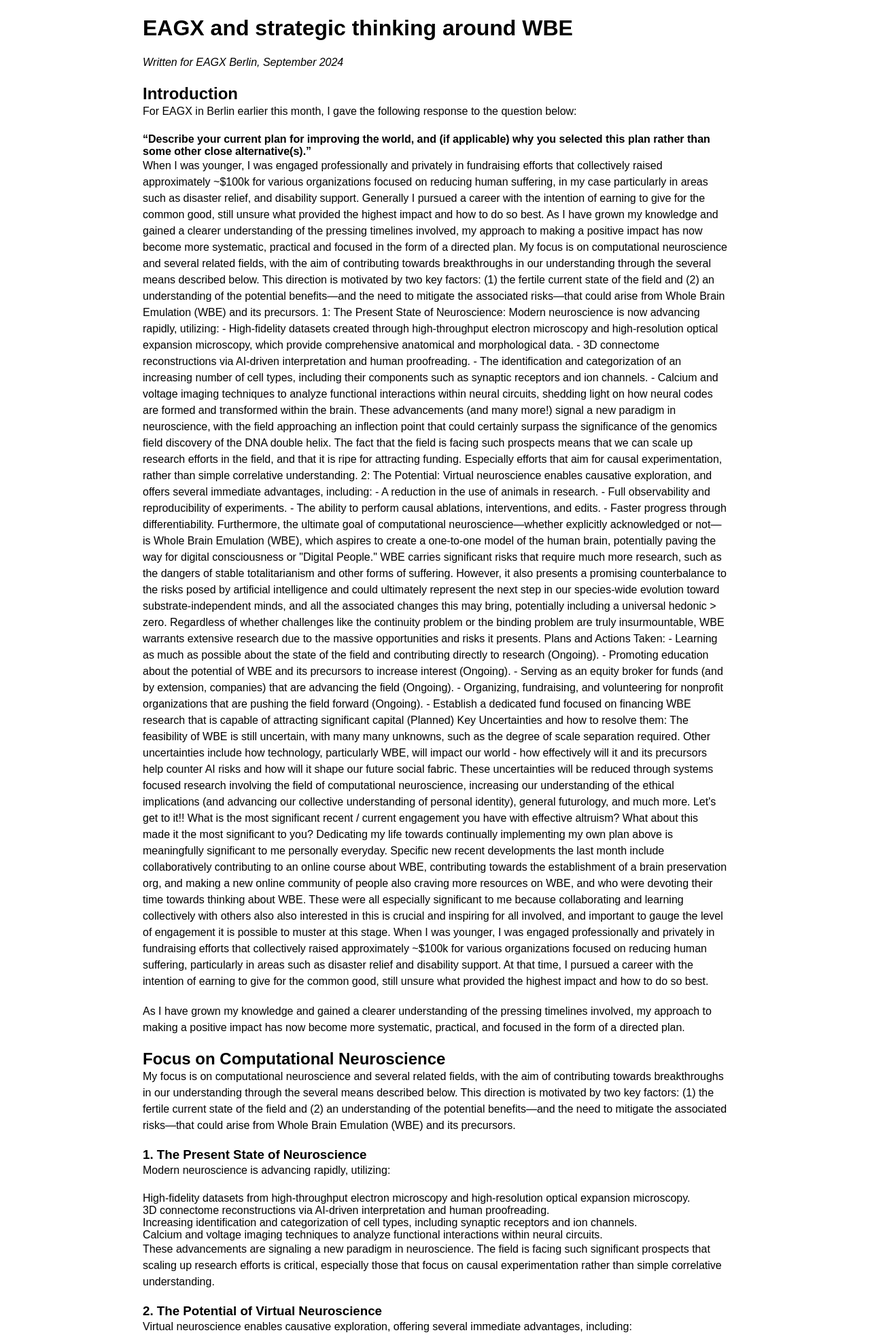
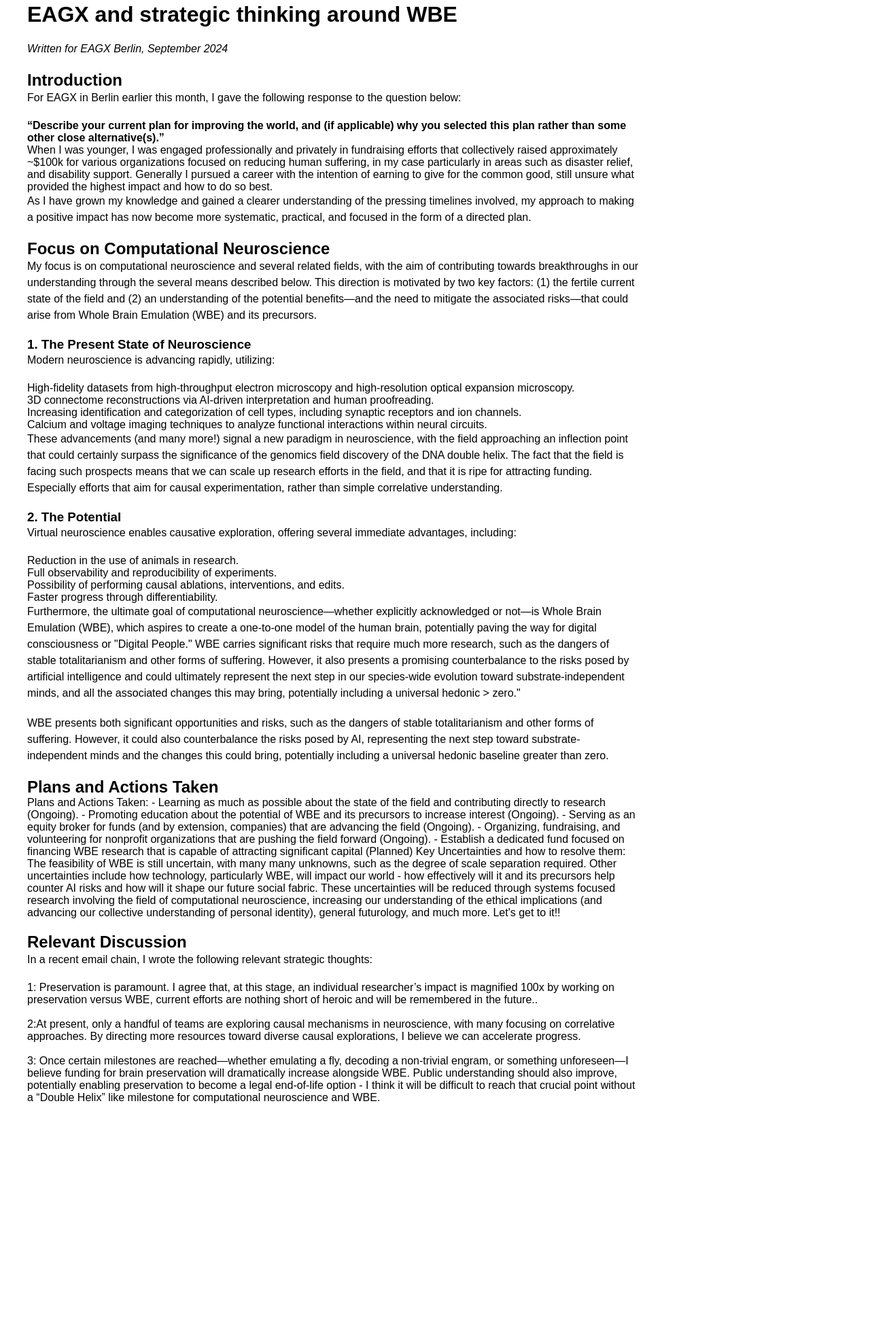
Before and after one commit to calarsenc/calarsenc.github.io, a plain HTML site: page fullwriting1.html in a window 1280 px wide. Shown: the part 17-1984 px from the top of the page at 68% size. After the commit the page ends 1661 px from the top, so only its background shows below. Drawn offline with Linux system fonts and the light colour scheme.

Commit message:
Multiple changes, formatting
Fullwriting, and css revert

```diff
--- a/fullwriting1.html
+++ b/fullwriting1.html
@@ -21,78 +21,9 @@
                 <strong>“Describe your current plan for improving the world, and (if applicable) why you selected this plan rather than some other close alternative(s).”</strong>
             </blockquote>
 
-            <p>
-
-
-When I was younger, I was engaged professionally and privately in fundraising efforts that collectively raised approximately ~$100k for various organizations focused on reducing human suffering, in
-my case particularly in areas such as disaster relief, and disability support. Generally I pursued a career with the intention of earning to give for the common good, still unsure what provided the
-highest impact and how to do so best.
-
-As I have grown my knowledge and gained a clearer understanding of the pressing timelines involved, my approach to making a positive impact has now become more systematic, practical and focused in
-the form of a directed plan.
-
-My focus is on computational neuroscience and several related fields, with the aim of contributing towards breakthroughs in our understanding through the several means described below.
-
-This direction is motivated by two key factors: (1) the fertile current state of the field and (2) an understanding of the potential benefits—and the need to mitigate the associated risks—that could
-arise from Whole Brain Emulation (WBE) and its precursors.
-
-1: The Present State of Neuroscience:
-Modern neuroscience is now advancing rapidly, utilizing:
-
-- High-fidelity datasets created through high-throughput electron microscopy and high-resolution optical expansion microscopy, which provide comprehensive anatomical and morphological data.
-- 3D connectome reconstructions via AI-driven interpretation and human proofreading.
-- The identification and categorization of an increasing number of cell types, including their components such as synaptic receptors and ion channels.
-- Calcium and voltage imaging techniques to analyze functional interactions within neural circuits, shedding light on how neural codes are formed and transformed within the brain.
-
-These advancements (and many more!) signal a new paradigm in neuroscience, with the field approaching an inflection point that could certainly surpass the significance of the genomics field
-discovery of the DNA double helix. The fact that the field is facing such prospects means that we can scale up research efforts in the field, and that it is ripe for attracting funding. Especially
-efforts that aim for causal experimentation, rather than simple correlative understanding.
-
-2: The Potential:
-
-Virtual neuroscience enables causative exploration, and offers several immediate advantages, including:
-
-- A reduction in the use of animals in research.
-- Full observability and reproducibility of experiments.
-- The ability to perform causal ablations, interventions, and edits.
-- Faster progress through differentiability.
-
-Furthermore, the ultimate goal of computational neuroscience—whether explicitly acknowledged or not—is Whole Brain Emulation (WBE), which aspires to create a one-to-one model of the human brain,
-potentially paving the way for digital consciousness or "Digital People."
-
-WBE carries significant risks that require much more research, such as the dangers of stable totalitarianism and other forms of suffering. However, it also presents a promising counterbalance to the
-risks posed by artificial intelligence and could ultimately represent the next step in our species-wide evolution toward substrate-independent minds, and all the associated changes this may bring,
-potentially including a universal hedonic > zero.
-
-Regardless of whether challenges like the continuity problem or the binding problem are truly insurmountable, WBE warrants extensive research due to the massive opportunities and risks it presents.
-
-Plans and Actions Taken:
-
-- Learning as much as possible about the state of the field and contributing directly to research (Ongoing).
-- Promoting education about the potential of WBE and its precursors to increase interest (Ongoing).
-- Serving as an equity broker for funds (and by extension, companies) that are advancing the field (Ongoing).
-- Organizing, fundraising, and volunteering for nonprofit organizations that are pushing the field forward (Ongoing).
-- Establish a dedicated fund focused on financing WBE research that is capable of attracting significant capital (Planned)
-
-Key Uncertainties and how to resolve them:
-
-The feasibility of WBE is still uncertain, with many many unknowns, such as the degree of scale separation required. Other uncertainties include how technology, particularly WBE, will impact our
-world - how effectively will it and its precursors help counter AI risks and how will it shape our future social fabric.
-
-These uncertainties will be reduced through systems focused research involving the field of computational neuroscience, increasing our understanding of the ethical implications (and advancing our
-collective understanding of personal identity), general futurology, and much more. Let's get to it!!
-What is the most significant recent / current engagement you have with effective altruism? What about this made it the most significant to you?
-Dedicating my life towards continually implementing my own plan above is meaningfully significant to me personally everyday.
-
-Specific new recent developments the last month include collaboratively contributing to an online course about WBE, contributing towards the establishment of a brain preservation org, and making a
-new online community of people also craving more resources on WBE, and who were devoting their time towards thinking about WBE.
-
-These were all especially significant to me because collaborating and learning collectively with others also also interested in this is crucial and inspiring for all involved, and important to gauge
-the level of engagement it is possible to muster at this stage.﻿
-                When I was younger, I was engaged professionally and privately in fundraising efforts that collectively raised approximately ~$100k for various organizations focused on reducing
-human suffering, particularly in areas such as disaster relief and disability support. At that time, I pursued a career with the intention of earning to give for the common good, still unsure what
-provided the highest impact and how to do so best.
-            </p>
+   When I was younger, I was engaged professionally and privately in fundraising efforts that collectively raised approximately ~$100k for various organizations focused on reducing human suffering,
+in my case particularly in areas such as disaster relief, and disability support. Generally I pursued a career with the intention of earning to give for the common good, still unsure what provided
+the highest impact and how to do so best.
 
             <p>
                 As I have grown my knowledge and gained a clearer understanding of the pressing timelines involved, my approach to making a positive impact has now become more systematic, practical,
@@ -118,11 +49,12 @@ risks—that could arise from Whole Brain Emulation (WBE) and its precursors.
             </ul>
 
             <p>
-                These advancements are signaling a new paradigm in neuroscience. The field is facing such significant prospects that scaling up research efforts is critical, especially those that
-focus on causal experimentation rather than simple correlative understanding.
-            </p>
+               These advancements (and many more!) signal a new paradigm in neuroscience, with the field approaching an inflection point that could certainly surpass the significance of the genomics
+field discovery of the DNA double helix. The fact that the field is facing such prospects means that we can scale up research efforts in the field, and that it is ripe for attracting funding.
+Especially efforts that aim for causal experimentation, rather than simple correlative understanding.
+     </p>
 
-            <h3>2. The Potential of Virtual Neuroscience</h3>
+            <h3>2. The Potential</h3>
             <p>
                 Virtual neuroscience enables causative exploration, offering several immediate advantages, including:
             </p>
@@ -133,9 +65,12 @@ focus on causal experimentation rather than simple correlative understanding.
                 <li>Faster progress through differentiability.</li>
             </ul>
 
-            <p>
-                The ultimate goal of computational neuroscience is Whole Brain Emulation (WBE), which aspires to create a one-to-one model of the human brain, potentially leading to digital
-consciousness or "Digital People."
+            <p>Furthermore, the ultimate goal of computational neuroscience—whether explicitly acknowledged or not—is Whole Brain Emulation (WBE), which aspires to create a one-to-one model of the
+human brain, potentially paving the way for digital consciousness or "Digital People."
+
+WBE carries significant risks that require much more research, such as the dangers of stable totalitarianism and other forms of suffering. However, it also presents a promising counterbalance to
+the risks posed by artificial intelligence and could ultimately represent the next step in our species-wide evolution toward substrate-independent minds, and all the associated changes this may
+bring, potentially including a universal hedonic > zero."
             </p>
 
             <p>
@@ -143,38 +78,38 @@ consciousness or "Digital People."
 posed by AI, representing the next step toward substrate-independent minds and the changes this could bring, potentially including a universal hedonic baseline greater than zero.
             </p>
 
-            <h2>Plans and Actions Taken</h2>
-            <ul>
-                <li>Learning as much as possible about the state of the field and contributing directly to research (Ongoing).</li>
-                <li>Promoting education about the potential of WBE and its precursors (Ongoing).</li>
-                <li>Serving as an equity broker for funds that are advancing the field (Ongoing).</li>
-                <li>Organizing, fundraising, and volunteering for nonprofit organizations advancing WBE research (Ongoing).</li>
-                <li>Establishing a dedicated fund for WBE research (Planned).</li>
-            </ul>
+            <h2>Plans and Actions Taken</h2>Plans and Actions Taken:
 
-            <h2>Key Uncertainties</h2>
-            <p>
-                The feasibility of WBE remains uncertain, with many unknowns, such as the degree of scale separation required. These uncertainties will be reduced through systems-focused research in
-computational neuroscience, alongside broader ethical and futurological inquiries.
+- Learning as much as possible about the state of the field and contributing directly to research (Ongoing).
+- Promoting education about the potential of WBE and its precursors to increase interest (Ongoing).
+- Serving as an equity broker for funds (and by extension, companies) that are advancing the field (Ongoing).
+- Organizing, fundraising, and volunteering for nonprofit organizations that are pushing the field forward (Ongoing).
+- Establish a dedicated fund focused on financing WBE research that is capable of attracting significant capital (Planned)
+
+Key Uncertainties and how to resolve them:
+
+The feasibility of WBE is still uncertain, with many many unknowns, such as the degree of scale separation required. Other uncertainties include how technology, particularly WBE, will impact our
+world - how effectively will it and its precursors help counter AI risks and how will it shape our future social fabric.
+
+These uncertainties will be reduced through systems focused research involving the field of computational neuroscience, increasing our understanding of the ethical implications (and advancing our
+collective understanding of personal identity), general futurology, and much more. Let's get to it!!
             </p>
 
             <h2>Relevant Discussion</h2>
             <p>
-                In a recent email chain, I wrote the following relevant thoughts:
+                In a recent email chain, I wrote the following relevant strategic thoughts:
             </p>
 
-            <blockquote>
-                Preservation is paramount. At this stage, an individual researcher’s impact is magnified 100x by working on preservation versus WBE. Current efforts are nothing short of heroic and
-will be remembered in the future.
+            <blockquote>1: Preservation is paramount. I agree that, at this stage, an individual researcher’s impact is magnified 100x by working on preservation versus WBE, current efforts are
+nothing short of heroic and will be remembered in the future..
                 <br><br>
-                Only a handful of teams are exploring causal mechanisms in neuroscience, with many focusing on correlative approaches. By directing more resources toward diverse causal explorations,
-I believe we can accelerate progress.
+               2:At present, only a handful of teams are exploring causal mechanisms in neuroscience, with many focusing on correlative approaches. By directing more resources toward diverse causal
+explorations, I believe we can accelerate progress.
                 <br><br>
-                Once certain milestones are reached—whether emulating a fly, decoding a non-trivial engram, or something unforeseen—funding for brain preservation will dramatically increase
-alongside WBE, potentially making preservation a legal end-of-life option.
+               3: Once certain milestones are reached—whether emulating a fly, decoding a non-trivial engram, or something unforeseen—I believe funding for brain preservation will dramatically
+increase alongside WBE. Public understanding should also improve, potentially enabling preservation to become a legal end-of-life option - I think it will be difficult to reach that crucial point
+without a “Double Helix” like milestone for computational neuroscience and WBE.
             </blockquote>
-
-            <p>Let’s get to it!</p>
 
         </div>
     </div>
--- a/style.css
+++ b/style.css
@@ -8,32 +8,26 @@ body {
     font-family: Arial, sans-serif;
     background-color: white;
     color: black;
+    margin: 0;
+    padding: 0;
     display: flex;
     justify-content: center;
-    align-items: flex-start; /* Align content at the top so it doesn’t center vertically */
-    min-height: 100vh; /* Ensure the body stretches to fit all content */
-    margin: 0;
-    padding: 20px; /* Add padding to ensure content isn't cut off at the edges */
-    overflow-y: auto; /* Allow scrolling if content exceeds viewport */
+    min-height: 100vh; /* Ensure body grows with content */
 }
 
 .container {
     display: flex;
-    flex-direction: column; /* Stack elements vertically */
-    max-width: 900px;
-    margin: 0 auto;
-    padding: 20px;
+    max-width: 1200px; /* Adjust the width to fit more content if necessary */
+    margin: 20px;
 }
 
 .left-column {
-    width: 100%; /* Take full width when stacked vertically */
-    padding-right: 0;
-    margin-bottom: 20px; /* Add spacing between sections */
+    width: 25%; /* Takes up 25% of the container width */
+    padding-right: 20px;
 }
 
 .right-column {
-    width: 100%; /* Take full width for text */
-    padding: 0;
+    width: 75%; /* Takes up 75% of the container width */
 }
 
 h1 {
@@ -66,7 +60,6 @@ ul {
 p {
     margin-bottom: 20px;
     line-height: 1.5;
-    word-wrap: break-word; /* Ensure long words or links break */
 }
 
 a {
@@ -76,15 +69,6 @@ a {
 
 a:hover {
     text-decoration: underline;
-}
-
-.right-column a {
-    margin-right: 10px;
-}
-
-/* Ensure all text is visible */
-.right-column {
-    overflow: visible;
 }
 
 /* Button styling */
```
